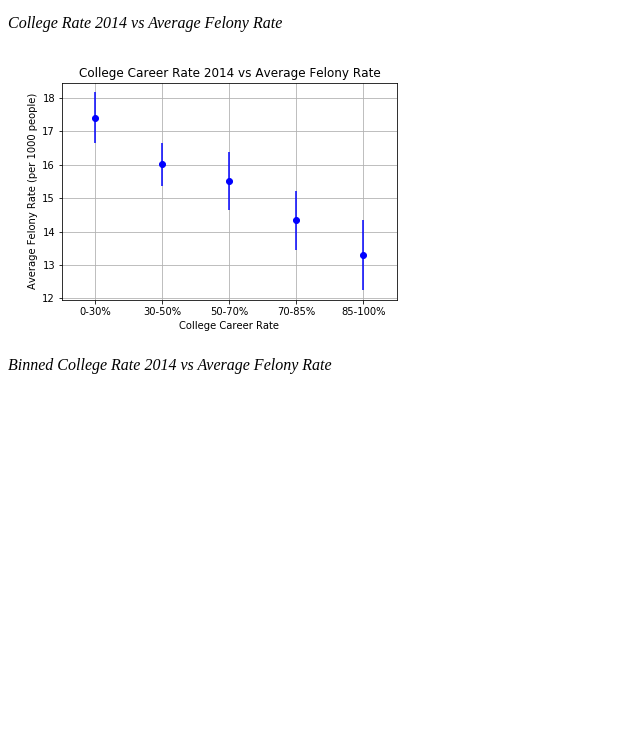
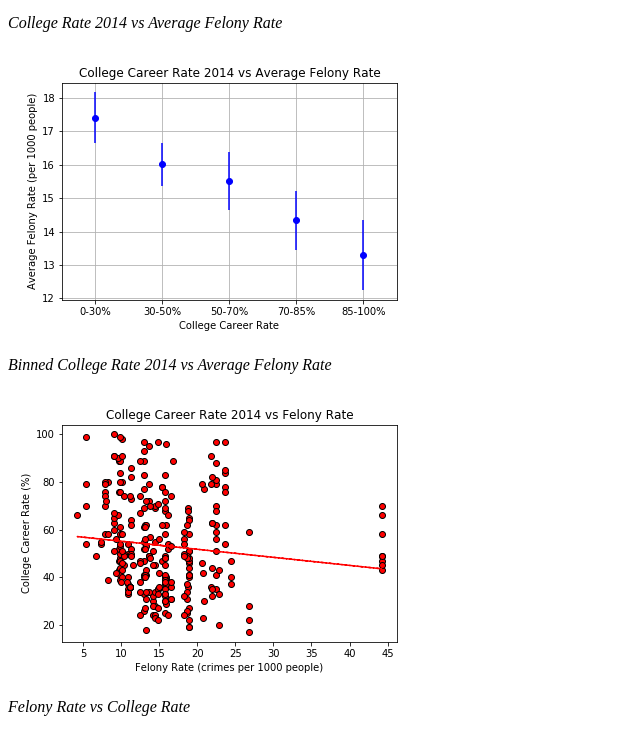
Before and after one commit to AllenRayC/NYC-School-Performance, a plain HTML site: page index.html in a window 1280 px wide. Shown: the part 374-1106 px from the top of the page, without its empty margins (0-640 px from the left). Before the commit the page ends 800 px from the top, so only its background shows below. Drawn offline with Linux system fonts and the light colour scheme.

Commit message:
Update index.html

```diff
--- a/index.html
+++ b/index.html
@@ -21,6 +21,13 @@
 	    <p><em>Binned College Rate 2014 vs Average Felony Rate</em></p>
     </article>
 
+    <article>
+	    <a target="_blank" href="Images/FelonyRate_vs_CollegeRate.png">
+	      <img src="Images/FelonyRate_vs_CollegeRate.png" alt="Felony Rate vs College Rate">
+	    </a>
+	    <p><em>Felony Rate vs College Rate</em></p>
+    </article>
+
 </body>
 
 </html>
```
